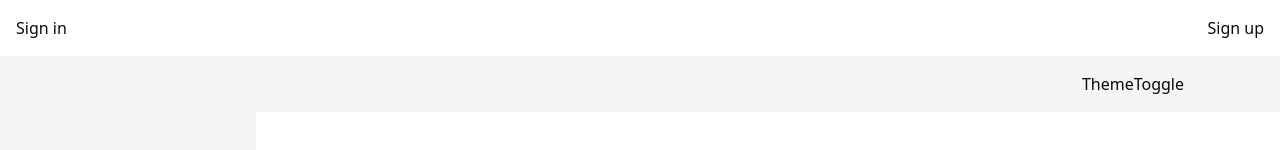
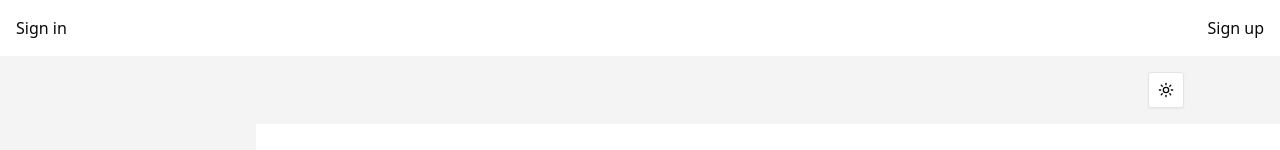
Before and after one commit to git-emran/job-tracker, a Next.js app: page /add-job in a window 1280 px wide. Shown: the top 150 px of the page. Built offline with nearby package versions, Linux system fonts and the light colour scheme; no server answers.

Commit message:
Theme toggle added

```diff
--- a/app/globals.css
+++ b/app/globals.css
@@ -44,38 +44,107 @@
 }
 
 :root {
-  --radius: 0.625rem;
+  --radius: 0.3rem;
   --background: oklch(1 0 0);
-  --foreground: oklch(0.145 0 0);
+  --foreground: oklch(0.141 0.005 285.823);
   --card: oklch(1 0 0);
-  --card-foreground: oklch(0.145 0 0);
+  --card-foreground: oklch(0.141 0.005 285.823);
   --popover: oklch(1 0 0);
-  --popover-foreground: oklch(0.145 0 0);
-  --primary: oklch(0.205 0 0);
+  --popover-foreground: oklch(0.141 0.005 285.823);
+  --primary: oklch(0.21 0.006 285.885);
   --primary-foreground: oklch(0.985 0 0);
-  --secondary: oklch(0.97 0 0);
-  --secondary-foreground: oklch(0.205 0 0);
-  --muted: oklch(0.97 0 0);
-  --muted-foreground: oklch(0.556 0 0);
-  --accent: oklch(0.97 0 0);
-  --accent-foreground: oklch(0.205 0 0);
+  --secondary: oklch(0.967 0.001 286.375);
+  --secondary-foreground: oklch(0.21 0.006 285.885);
+  --muted: oklch(0.967 0.001 286.375);
+  --muted-foreground: oklch(0.552 0.016 285.938);
+  --accent: oklch(0.967 0.001 286.375);
+  --accent-foreground: oklch(0.21 0.006 285.885);
   --destructive: oklch(0.577 0.245 27.325);
-  --border: oklch(0.922 0 0);
-  --input: oklch(0.922 0 0);
-  --ring: oklch(0.708 0 0);
+  --border: oklch(0.92 0.004 286.32);
+  --input: oklch(0.92 0.004 286.32);
+  --ring: oklch(0.705 0.015 286.067);
   --chart-1: oklch(0.646 0.222 41.116);
   --chart-2: oklch(0.6 0.118 184.704);
   --chart-3: oklch(0.398 0.07 227.392);
   --chart-4: oklch(0.828 0.189 84.429);
   --chart-5: oklch(0.769 0.188 70.08);
   --sidebar: oklch(0.985 0 0);
-  --sidebar-foreground: oklch(0.145 0 0);
-  --sidebar-primary: oklch(0.205 0 0);
+  --sidebar-foreground: oklch(0.141 0.005 285.823);
+  --sidebar-primary: oklch(0.21 0.006 285.885);
   --sidebar-primary-foreground: oklch(0.985 0 0);
-  --sidebar-accent: oklch(0.97 0 0);
-  --sidebar-accent-foreground: oklch(0.205 0 0);
-  --sidebar-border: oklch(0.922 0 0);
-  --sidebar-ring: oklch(0.708 0 0);
+  --sidebar-accent: oklch(0.967 0.001 286.375);
+  --sidebar-accent-foreground: oklch(0.21 0.006 285.885);
+  --sidebar-border: oklch(0.92 0.004 286.32);
+  --sidebar-ring: oklch(0.705 0.015 286.067);
+}
+
+.dark {
+  --background: oklch(0.141 0.005 285.823);
+  --foreground: oklch(0.985 0 0);
+  --card: oklch(0.21 0.006 285.885);
+  --card-foreground: oklch(0.985 0 0);
+  --popover: oklch(0.21 0.006 285.885);
+  --popover-foreground: oklch(0.985 0 0);
+  --primary: oklch(0.92 0.004 286.32);
+  --primary-foreground: oklch(0.21 0.006 285.885);
+  --secondary: oklch(0.274 0.006 286.033);
+  --secondary-foreground: oklch(0.985 0 0);
+  --muted: oklch(0.274 0.006 286.033);
+  --muted-foreground: oklch(0.705 0.015 286.067);
+  --accent: oklch(0.274 0.006 286.033);
+  --accent-foreground: oklch(0.985 0 0);
+  --destructive: oklch(0.704 0.191 22.216);
+  --border: oklch(1 0 0 / 10%);
+  --input: oklch(1 0 0 / 15%);
+  --ring: oklch(0.552 0.016 285.938);
+  --chart-1: oklch(0.488 0.243 264.376);
+  --chart-2: oklch(0.696 0.17 162.48);
+  --chart-3: oklch(0.769 0.188 70.08);
+  --chart-4: oklch(0.627 0.265 303.9);
+  --chart-5: oklch(0.645 0.246 16.439);
+  --sidebar: oklch(0.21 0.006 285.885);
+  --sidebar-foreground: oklch(0.985 0 0);
+  --sidebar-primary: oklch(0.488 0.243 264.376);
+  --sidebar-primary-foreground: oklch(0.985 0 0);
+  --sidebar-accent: oklch(0.274 0.006 286.033);
+  --sidebar-accent-foreground: oklch(0.985 0 0);
+  --sidebar-border: oklch(1 0 0 / 10%);
+  --sidebar-ring: oklch(0.552 0.016 285.938);
+}
+
+
+.dark {
+  --background: oklch(0.141 0.005 285.823);
+  --foreground: oklch(0.985 0 0);
+  --card: oklch(0.21 0.006 285.885);
+  --card-foreground: oklch(0.985 0 0);
+  --popover: oklch(0.21 0.006 285.885);
+  --popover-foreground: oklch(0.985 0 0);
+  --primary: oklch(0.92 0.004 286.32);
+  --primary-foreground: oklch(0.21 0.006 285.885);
+  --secondary: oklch(0.274 0.006 286.033);
+  --secondary-foreground: oklch(0.985 0 0);
+  --muted: oklch(0.274 0.006 286.033);
+  --muted-foreground: oklch(0.705 0.015 286.067);
+  --accent: oklch(0.274 0.006 286.033);
+  --accent-foreground: oklch(0.985 0 0);
+  --destructive: oklch(0.704 0.191 22.216);
+  --border: oklch(1 0 0 / 10%);
+  --input: oklch(1 0 0 / 15%);
+  --ring: oklch(0.552 0.016 285.938);
+  --chart-1: oklch(0.488 0.243 264.376);
+  --chart-2: oklch(0.696 0.17 162.48);
+  --chart-3: oklch(0.769 0.188 70.08);
+  --chart-4: oklch(0.627 0.265 303.9);
+  --chart-5: oklch(0.645 0.246 16.439);
+  --sidebar: oklch(0.21 0.006 285.885);
+  --sidebar-foreground: oklch(0.985 0 0);
+  --sidebar-primary: oklch(0.488 0.243 264.376);
+  --sidebar-primary-foreground: oklch(0.985 0 0);
+  --sidebar-accent: oklch(0.274 0.006 286.033);
+  --sidebar-accent-foreground: oklch(0.985 0 0);
+  --sidebar-border: oklch(1 0 0 / 10%);
+  --sidebar-ring: oklch(0.552 0.016 285.938);
 }
 
 .dark {
--- a/app/layout.tsx
+++ b/app/layout.tsx
@@ -1,22 +1,14 @@
-
 import type { Metadata } from "next";
 import { Geist, Geist_Mono } from "next/font/google";
 import "./globals.css";
-import {
-  SignInButton,
-  SignUpButton,
-  SignedIn,
-  SignedOut,
-
-} from "@clerk/nextjs";
+import { SignInButton, SignUpButton, SignedIn, SignedOut } from "@clerk/nextjs";
 
 const geistSans = Geist({
   variable: "--font-geist-sans",
   subsets: ["latin"],
 });
-import {
-  ClerkProvider,
-} from "@clerk/nextjs";
+import { ClerkProvider } from "@clerk/nextjs";
+import Providers from "./providers";
 
 const geistMono = Geist_Mono({
   variable: "--font-geist-mono",
@@ -27,7 +19,6 @@ export const metadata: Metadata = {
   title: "EZTrack",
   description: "Easy to use Job tracker.",
 };
-
 
 export default function RootLayout({
   children,
@@ -40,9 +31,7 @@ export default function RootLayout({
         <body
           className={`${geistSans.variable} ${geistMono.variable} antialiased`}
         >
-          <SignedIn>
-
-          </SignedIn>
+          <SignedIn></SignedIn>
           <SignedOut>
             <header className="flex justify-between items-center p-4 gap-4 h-auto">
               <SignInButton />
@@ -50,7 +39,7 @@ export default function RootLayout({
             </header>
           </SignedOut>
 
-          {children}
+          <Providers>{children}</Providers>
         </body>
       </html>
     </ClerkProvider>
--- /dev/null
+++ b/app/providers.tsx
@@ -0,0 +1,17 @@
+"use client";
+import { ThemeProvider } from "@/components/theme-providers";
+const Providers = ({ children }: { children: React.ReactNode }) => {
+  return (
+    <>
+      <ThemeProvider
+        attribute="class"
+        defaultTheme="system"
+        enableSystem
+        disableTransitionOnChange
+      >
+        {children}
+      </ThemeProvider>
+    </>
+  );
+};
+export default Providers;
--- a/components/Navbar.tsx
+++ b/components/Navbar.tsx
@@ -1,7 +1,6 @@
-import React from "react";
+import { ModeToggle } from "./ThemeToggle";
+import { UserButton } from "@clerk/nextjs";
 import LinksDropdown from "./LinksDropdown";
-import ThemeToggle from "./ThemeToggle";
-import { UserButton } from "@clerk/nextjs";
 
 function Navbar() {
   return (
@@ -11,7 +10,7 @@ function Navbar() {
         <LinksDropdown />
       </div>
       <div className="flex items-center gap-x-4">
-        <ThemeToggle />
+        <ModeToggle />
         <UserButton />
       </div>
     </nav>
--- a/components/ThemeToggle.tsx
+++ b/components/ThemeToggle.tsx
@@ -1,9 +1,40 @@
-import React from 'react'
+"use client";
 
-function ThemeToggle() {
+import * as React from "react";
+import { Moon, Sun } from "lucide-react";
+import { useTheme } from "next-themes";
+
+import { Button } from "@/components/ui/button";
+import {
+  DropdownMenu,
+  DropdownMenuContent,
+  DropdownMenuItem,
+  DropdownMenuTrigger,
+} from "@/components/ui/dropdown-menu";
+
+export function ModeToggle() {
+  const { setTheme } = useTheme();
+
   return (
-    <h2>ThemeToggle</h2>
-  )
+    <DropdownMenu>
+      <DropdownMenuTrigger asChild>
+        <Button variant="outline" size="icon">
+          <Sun className="h-[1.2rem] w-[1.2rem] rotate-0 scale-100 transition-all dark:-rotate-90 dark:scale-0" />
+          <Moon className="absolute h-[1.2rem] w-[1.2rem] rotate-90 scale-0 transition-all dark:rotate-0 dark:scale-100" />
+          <span className="sr-only">Toggle theme</span>
+        </Button>
+      </DropdownMenuTrigger>
+      <DropdownMenuContent align="end">
+        <DropdownMenuItem onClick={() => setTheme("light")}>
+          Light
+        </DropdownMenuItem>
+        <DropdownMenuItem onClick={() => setTheme("dark")}>
+          Dark
+        </DropdownMenuItem>
+        <DropdownMenuItem onClick={() => setTheme("system")}>
+          System
+        </DropdownMenuItem>
+      </DropdownMenuContent>
+    </DropdownMenu>
+  );
 }
-
-export default ThemeToggle
--- /dev/null
+++ b/components/theme-providers.tsx
@@ -0,0 +1,9 @@
+"use client";
+
+import * as React from "react";
+import { ThemeProvider as NextThemesProvider } from "next-themes";
+import type { ThemeProviderProps } from "next-themes";
+
+export function ThemeProvider({ children, ...props }: ThemeProviderProps) {
+  return <NextThemesProvider {...props}>{children}</NextThemesProvider>;
+}
```
Also changed, not shown: 1 other file (tests, documents, lock files or other folders).
